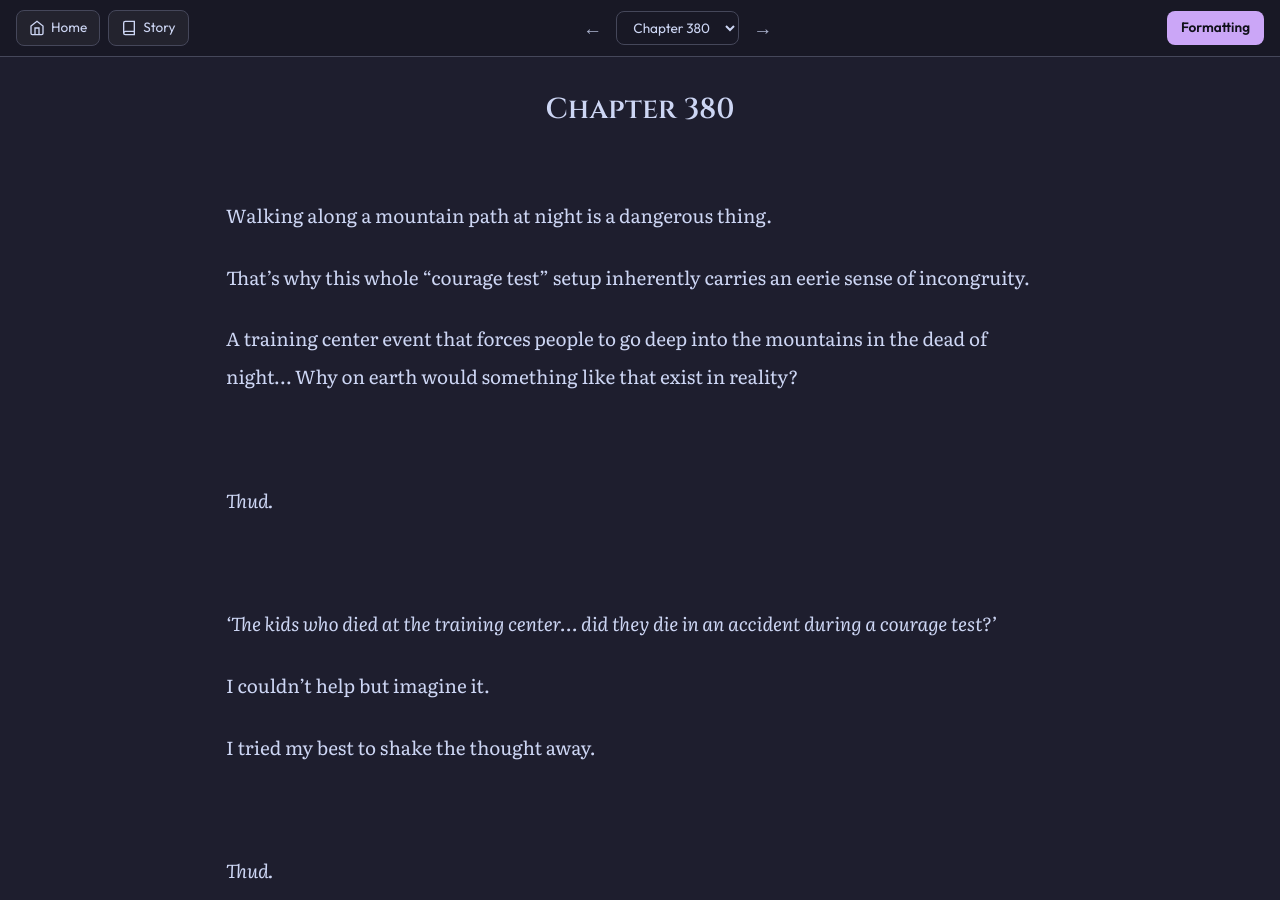
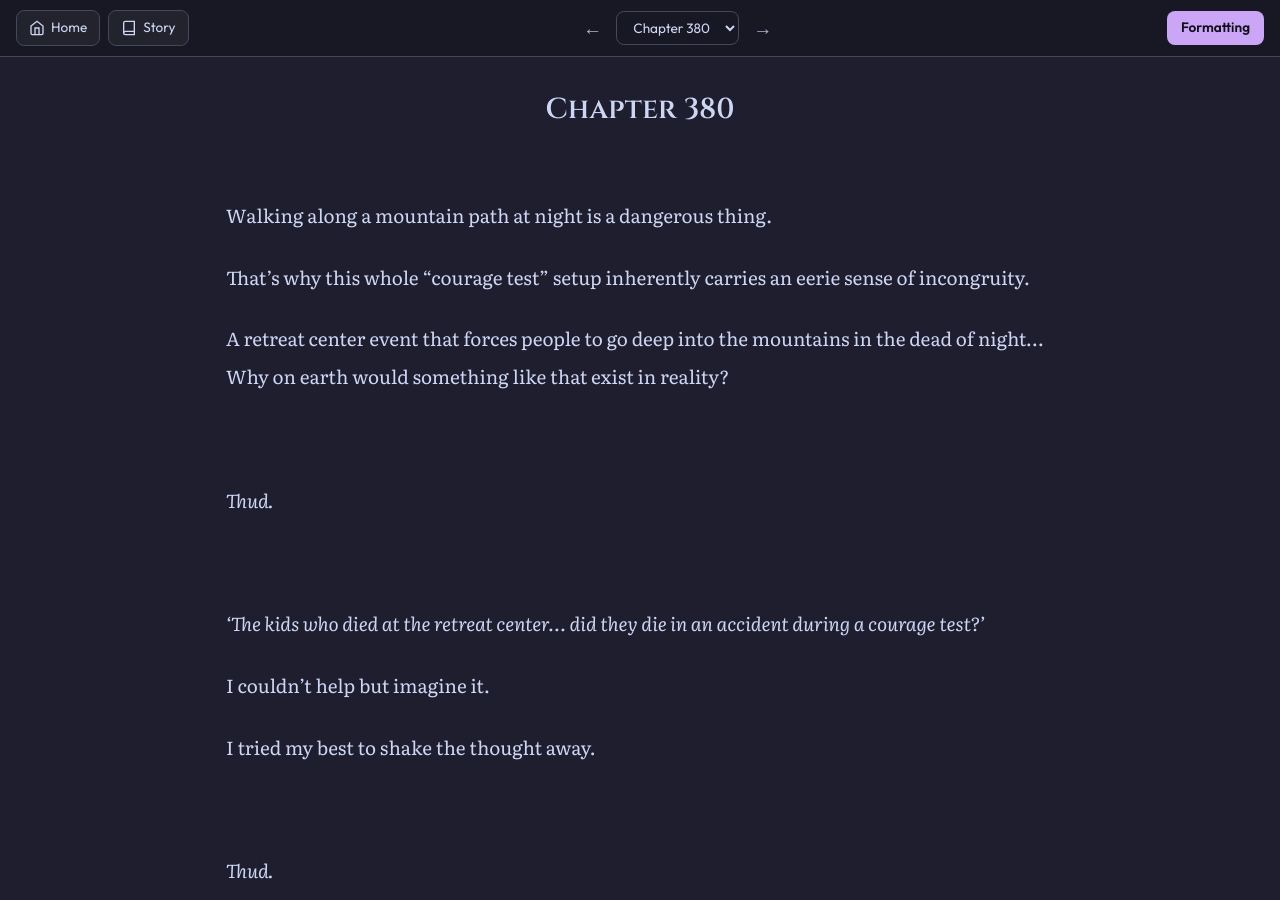
Before and after one commit to soleumn/soleumn.github.io, a Jekyll site: the page built from _chapters/gsgw/ch380.md, in a window 1280 px wide and 900 px high. Built offline with Jekyll 4.4.1, drawn with Linux system fonts in a browser that asks for light colours; some web fonts are replaced; comment, search, counter and statistics services are not loaded; some of the changed text lies outside the part shown.

Commit message:
Update ch380.md

```diff
--- a/_chapters/gsgw/ch380.md
+++ b/_chapters/gsgw/ch380.md
@@ -8,7 +8,7 @@
 
 That's why this whole "courage test" setup inherently carries an eerie sense of incongruity.
 
-A training center event that forces people to go deep into the mountains in the dead of night... Why on earth would something like that exist in reality?
+A retreat center event that forces people to go deep into the mountains in the dead of night... Why on earth would something like that exist in reality?
 
 <br>
 
@@ -16,7 +16,7 @@
 
 <br>
 
-*‘The kids who died at the training center... did they die in an accident during a courage test?’*
+*‘The kids who died at the retreat center... did they die in an accident during a courage test?’*
 
 I couldn't help but imagine it.
 
@@ -61,7 +61,7 @@
 <br>
 
 <div style="text-align: right !important; margin: 20px 0; color: #ff5c5c;">
-  <strong>Shinmaru Training Center —»</strong>
+  <strong>Shinmaru Retreat Center —»</strong>
 </div>
 
 <br>
@@ -384,7 +384,7 @@
 </div>
 
 **Prize Claim Location:**<br>
-Information Desk in front of the 1st-floor entrance of the Training Center.
+Information Desk in front of the 1st-floor entrance of the Retreat Center.
 
 <br>
 
@@ -839,7 +839,7 @@
 </div>
 
 **Prize Claim Location:**<br>
-Information Desk in front of the 1st-floor entrance of the Training Center.
+Information Desk in front of the 1st-floor entrance of the Retreat Center.
 
 <br>
 
@@ -892,7 +892,7 @@
 
   <center>Phone repair here!</center>
 
-  <center><del><span style="color: #ff5c5c;">Come to Shinmaru Training Center</span></del></center>
+  <center><del><span style="color: #ff5c5c;">Come to Shinmaru Retreat Center</span></del></center>
 </div>
 
 <br>
```
